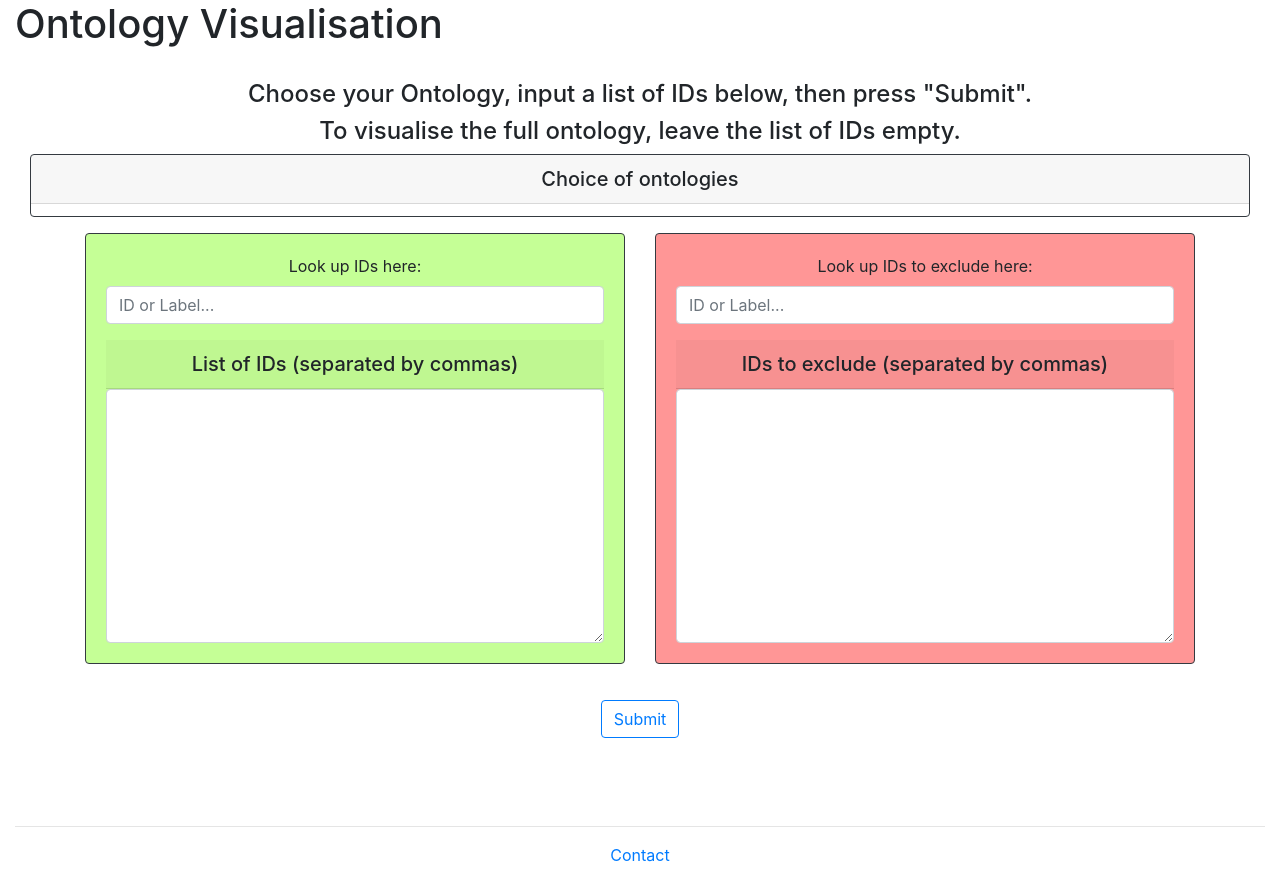
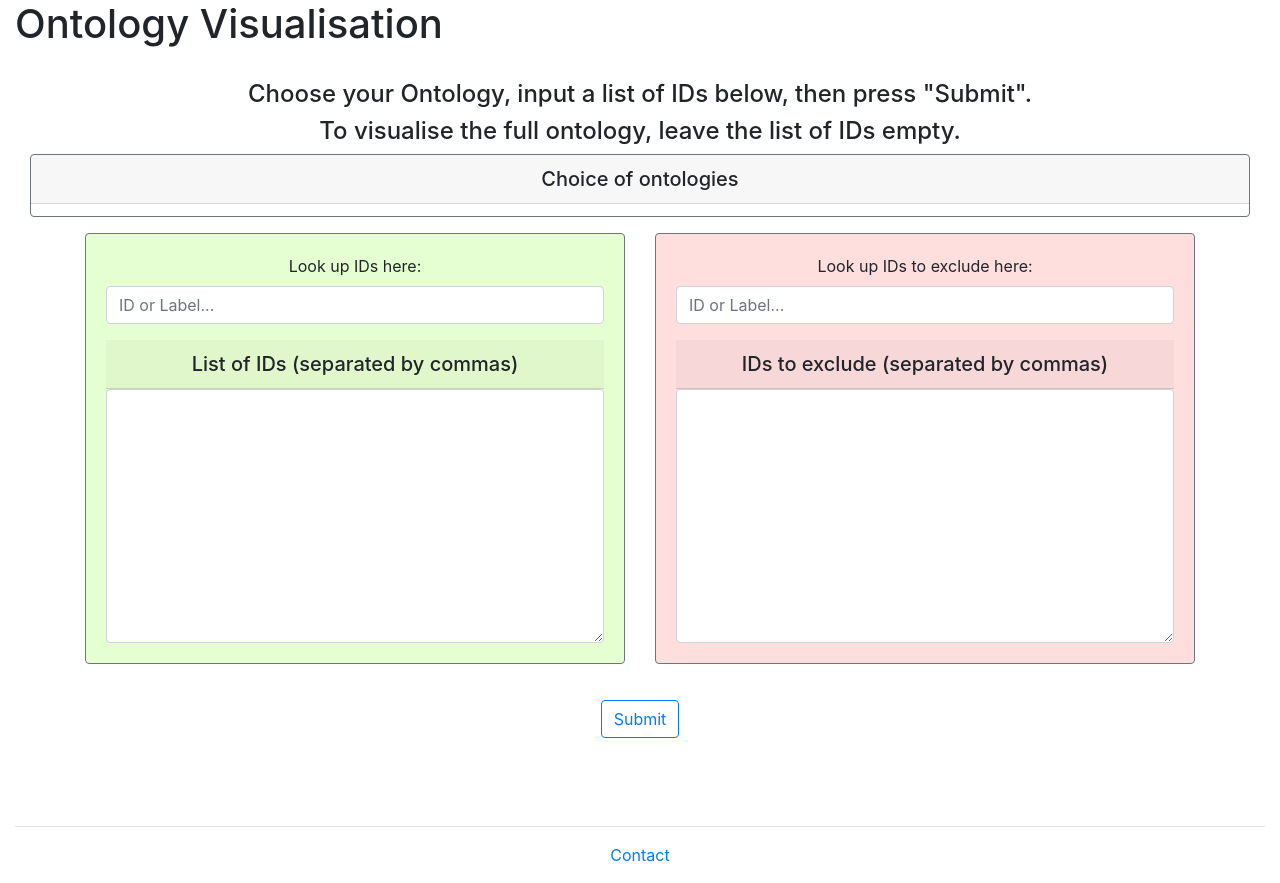
Before and after one commit to ontology-tools/onto-vis, a Flask app: page / in a window 1280 px wide. Run offline with Flask 2, Linux system fonts and the light colour scheme; some libraries are stand-ins or nearby versions.

Commit message:
lighter background
Signed-off-by: Tom <tomjuggler@gmail.com>

```diff
--- a/templates/index.html
+++ b/templates/index.html
@@ -58,11 +58,11 @@
     }
 
     .background-pale-green{
-      background-color: rgba(115, 255, 0, 0.411);
+      background-color: rgba(115, 255, 0, 0.178);
     }
 
     .background-pale-red{
-      background-color: rgba(255, 0, 0, 0.411);
+      background-color: rgba(255, 0, 0, 0.128);
     }
 
 
@@ -102,7 +102,7 @@
     <form  target=”_blank” id="submitText" name="form" method="POST" style="text-align: center;"
     action="/visualise" onsubmit="return required()">
     <div class="col">
-      <div class="card border-dark mb-3">
+      <div class="card border-secondary mb-3">
         <!-- <h4>
           <span class="badge badge-secondary" placeholder="EG: AddictO BCIO" style = "margin-top: 20px;">
               Choice of Ontologies
@@ -123,7 +123,7 @@
       <div class="row">
 
         <div class="col">
-          <div class="card background-pale-green border-dark mb-3">
+          <div class="card background-pale-green border-secondary mb-3">
             <div class="card-body">
               <label for="search-replace" class="control-label">Look up IDs here:</label>
               <input class="form-control bs-autocomplete" id="search-replace" value="" placeholder="ID or Label..." type="text"
@@ -146,7 +146,7 @@
 
 
         <div class="col">
-          <div class="card background-pale-red border-dark mb-3">
+          <div class="card background-pale-red border-secondary mb-3">
             <div class="card-body">
               <label for="search-replace2" class="control-label">Look up IDs to exclude here:</label>
               <input class="form-control bs-autocomplete2" id="search-replace2" value="" placeholder="ID or Label..." type="text"
```
